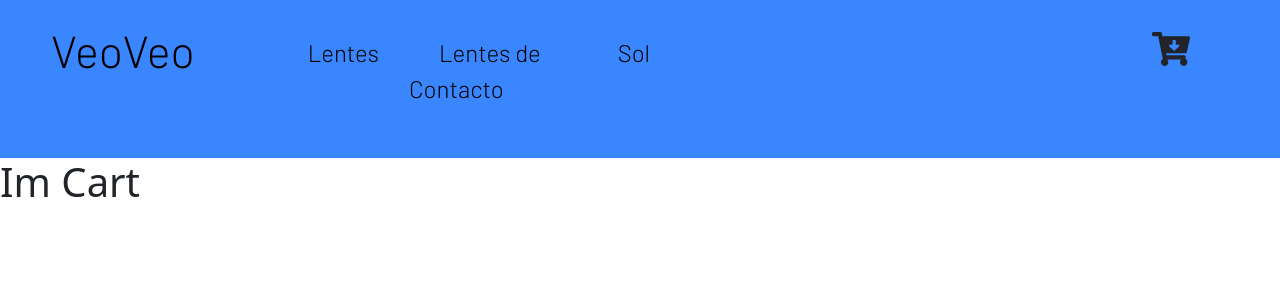
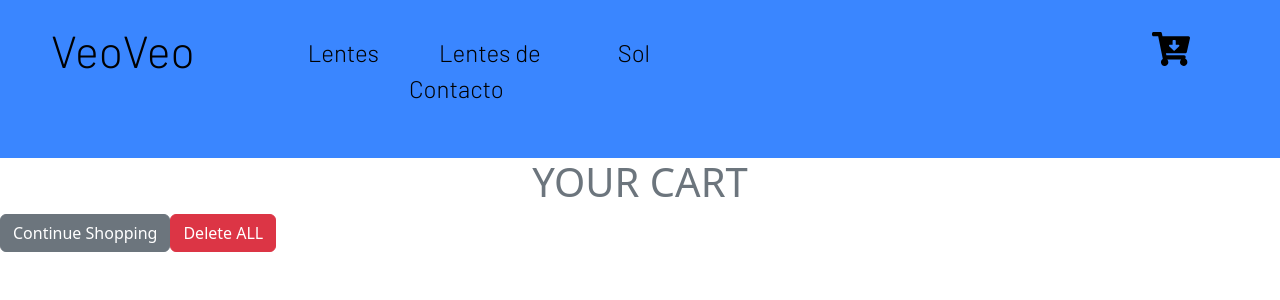
Before and after one commit to zakhiz/react-Actividades, a React (Create React App) app: page /cart in a window 1280 px wide. Shown: the top 300 px of the page. Built offline with nearby package versions, Linux system fonts and the light colour scheme.

Commit message:
cartContext

```diff
--- a/src/App.jsx
+++ b/src/App.jsx
@@ -4,8 +4,10 @@ import ItemListContainer from "./containers/ItemListContainer";
 import Cart from "./components/cart";
 import { BrowserRouter, Route, Routes } from "react-router-dom"
 import 'bootstrap/dist/css/bootstrap.min.css';
+import CartContextProvider from "./components/CartContext";
 const App =() =>{
   return(
+    <CartContextProvider>
       <BrowserRouter>
             <Navbar/>
              <Routes>
@@ -15,6 +17,7 @@ const App =() =>{
                <Route path= "/cart" element={<Cart/>}/>
             </Routes>
         </BrowserRouter>
+      </CartContextProvider>
   )
 
 }
--- /dev/null
+++ b/src/components/CartContext.jsx
@@ -0,0 +1,33 @@
+import {createContext, useState} from "react";
+
+export const CartContext = createContext()
+
+const CartContextProvider = ({children}) =>{
+
+    const [CartList,setCartList] = useState([])
+
+    const addItem = (item,quantity) =>{
+        if(isInCart(item.id)){
+               setCartList(CartList.map(product=>{
+                return product.id === item.id ? {...product,quantity: product.quantity + quantity} : product
+            }));
+        }else {
+            setCartList([...CartList,{...item,quantity}]);
+        }
+    }
+    const clear = () =>{
+        setCartList([])
+    }
+    const isInCart = (id) =>{
+        return CartList.find(product => product.id === id) ? true : false;
+    }
+
+    const removeProduct = (id) => setCartList(CartList.filter(product => product.id !== id));
+
+    return(
+        <CartContext.Provider value={{CartList,addItem,clear,isInCart,removeProduct}}>
+           {children}
+        </CartContext.Provider>
+    )
+}
+export default CartContextProvider;
--- a/src/components/ItemDetail.jsx
+++ b/src/components/ItemDetail.jsx
@@ -1,20 +1,25 @@
 import ItemCount from "./ItemCount";
 import Swal from 'sweetalert2'
 import { Link } from "react-router-dom";
-import { useState } from "react";
+import { useContext, useState } from "react";
+import { CartContext } from "./CartContext";
 const ItemDetail = ({detail})=>{
+  const {addItem} = useContext(CartContext)
   const [goCart, setgoCart] = useState(false)
     const onAdd= (quantity)=>{
       setgoCart(true)
+
         Swal.fire({
             title: `${quantity} products added!`,
             icon: 'success',
             confirmButtonText: 'Cool'
           })
+          addItem(detail,quantity)
     }
   return(
 
     <div>
+              <Link to="/"><button className="btn btn-info">Continue Shopping</button></Link>
              <div>
                  <img src={detail.Image} alt = "product" />
              </div>
@@ -25,7 +30,7 @@ const ItemDetail = ({detail})=>{
              <div>
               {
                goCart ?
-               <Link to="/cart"><button>Cart</button></Link> :
+               <Link to="/cart" ><button className="btn btn-warning">Cart</button></Link> :
                 <ItemCount initial={0} stock={5} onAdd={onAdd}/>
               }
                </div>
--- a/src/components/cart.jsx
+++ b/src/components/cart.jsx
@@ -1,9 +1,22 @@
-
+import { Link } from "react-router-dom";
+import { useContext } from "react";
+import { CartContext } from "./CartContext";
 const Cart = () => {
+   const {CartList,clear,removeProduct} = useContext(CartContext);
 
     return (
         <>
-            <h1>Im Cart</h1>
+            <h1 className="text-center text-secondary">YOUR CART</h1>
+            <Link to="/" className="btn btn-secondary">Continue Shopping</Link>
+            <button className="btn btn-danger" onClick={clear}>Delete ALL</button>
+            {
+                CartList.map(item => <div key={item.id}>
+                                         <img src={item.Image} alt="refe"/>
+                                         <h3>{item.title}</h3>
+                                         <p> cantidad : {item.quantity}</p>
+                                         <button className="btn btn-danger" onClick={() => removeProduct(item.id)}>eliminar</button>
+                                       </div>)
+            }
         </>
     );
 }
--- a/src/index.css
+++ b/src/index.css
@@ -50,6 +50,10 @@ li{
   position: absolute;
   right: 90px;
   top:30px;
+  color: #000;
+}
+.cart:hover{
+  color: #000;
 }
 /**navbar*/
 
--- a/src/navbar/CartImg.jsx
+++ b/src/navbar/CartImg.jsx
@@ -1,7 +1,8 @@
 import { FaCartArrowDown } from 'react-icons/fa';
+import { Link } from 'react-router-dom';
 const CartImg=()=>{
     return(
-        <FaCartArrowDown className='cart' />
+        <Link to="/cart"><FaCartArrowDown className='cart'/></Link>
     )
 }
 export default CartImg;
```
Also changed, not shown: src/utils/firebaseConfig.js (added). Lines whose indentation alone changed are shown as unchanged.
